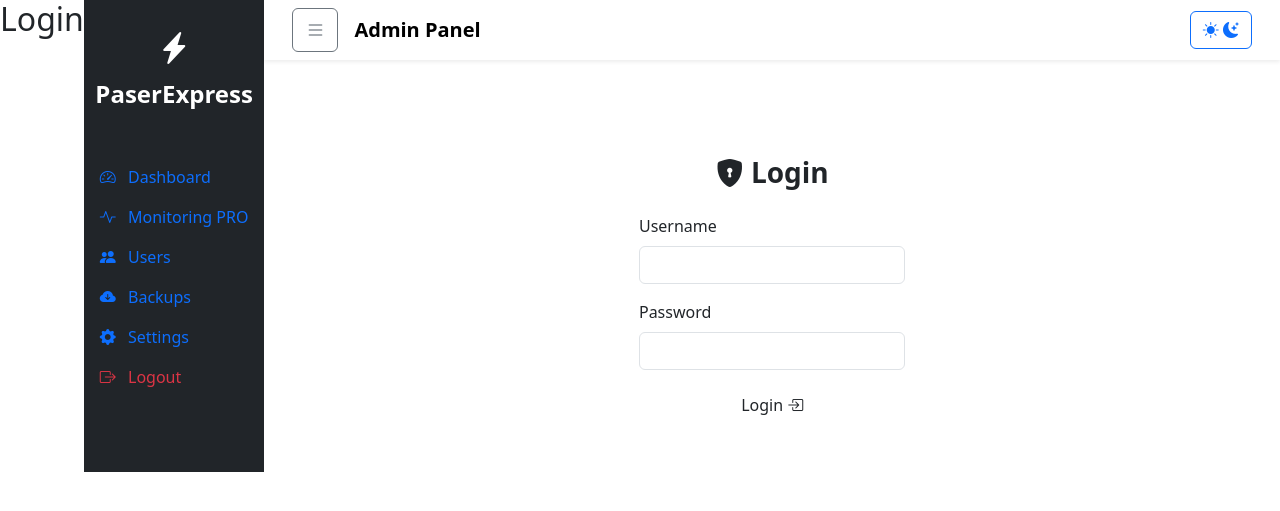
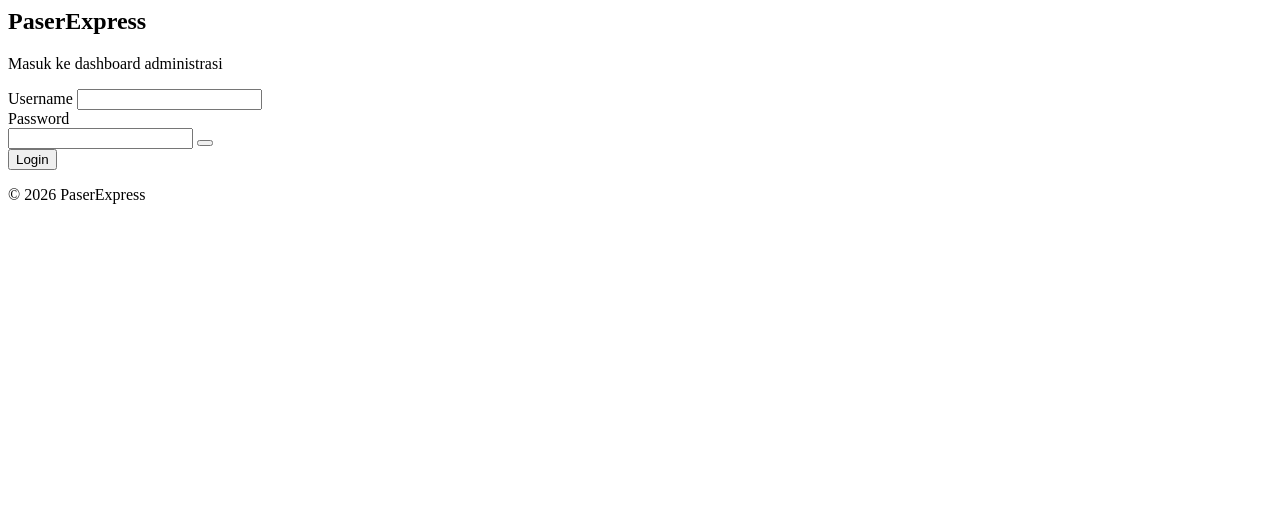
Before and after one commit to azizcool1998/paserexpress, a PHP site: page /login.php in a window 1280 px wide. Shown: the top 511 px of the page. Run offline with PHP 8.4, Linux system fonts and the light colour scheme.

Commit message:
Update login.php

```diff
--- a/src/views/login.php
+++ b/src/views/login.php
@@ -1,46 +1,62 @@
-<!DOCTYPE html>
-<html>
-<head>
-<title>Login - PaserExpress</title>
-</head>
-<body>
+<?php
+if (!isset($title)) $title = "Login — PaserExpress";
+?>
 
-<h2>Login</h2>
+<div class="god-login-wrapper">
 
-<?php $title = "Login — PaserExpress"; ob_start(); ?>
+    <!-- LOGIN CARD -->
+    <div class="god-login-card animate__animated animate__fadeInDown">
 
-<div class="row justify-content-center mt-5">
-    <div class="col-md-4">
+        <!-- Logo + Title -->
+        <div class="text-center mb-4">
+            <i class="bi bi-lightning-charge-fill god-logo-lg"></i>
+            <h2 class="mt-2 fw-bold">PaserExpress</h2>
+            <p class="god-muted">Masuk ke dashboard administrasi</p>
+        </div>
 
-        <div class="god-card p-4">
-            <h3 class="text-center mb-4 fw-bold">
-                <i class="bi bi-shield-lock-fill"></i> Login
-            </h3>
+        <!-- LOGIN FORM -->
+        <form method="POST" action="?page=login">
 
-            <?php if (!empty($error)): ?>
-                <div class="alert alert-danger"><?= htmlspecialchars($error) ?></div>
-            <?php endif; ?>
+            <div class="mb-3">
+                <label class="form-label fw-semibold">Username</label>
+                <input type="text" name="username" class="form-control god-input" required>
+            </div>
 
-            <form method="post">
+            <div class="mb-3">
+                <label class="form-label fw-semibold">Password</label>
+                <div class="input-group">
+                    <input type="password" id="password" name="password" class="form-control god-input" required>
+                    <button class="btn btn-outline-secondary" type="button" id="togglePw">
+                        <i class="bi bi-eye"></i>
+                    </button>
+                </div>
+            </div>
 
-                <div class="mb-3">
-                    <label class="form-label">Username</label>
-                    <input type="text" name="username" class="form-control" required />
-                </div>
+            <button class="btn god-btn w-100 mt-2" type="submit">
+                <i class="bi bi-box-arrow-in-right me-1"></i>
+                Login
+            </button>
+        </form>
 
-                <div class="mb-3">
-                    <label class="form-label">Password</label>
-                    <input type="password" name="password" class="form-control" required />
-                </div>
-
-                <button class="btn btn-god-primary w-100">
-                    Login <i class="bi bi-box-arrow-in-right"></i>
-                </button>
-
-            </form>
+        <div class="text-center mt-4 small god-muted">
+            © <?= date("Y") ?> PaserExpress
         </div>
 
     </div>
 </div>
 
-<?php $content = ob_get_clean(); include __DIR__ . "/layout.php"; ?>
+<!-- PASSWORD TOGGLE -->
+<script>
+document.getElementById("togglePw").onclick = function () {
+    const pw = document.getElementById("password");
+    const icon = this.querySelector("i");
+
+    if (pw.type === "password") {
+        pw.type = "text";
+        icon.classList.replace("bi-eye", "bi-eye-slash");
+    } else {
+        pw.type = "password";
+        icon.classList.replace("bi-eye-slash", "bi-eye");
+    }
+};
+</script>
```
